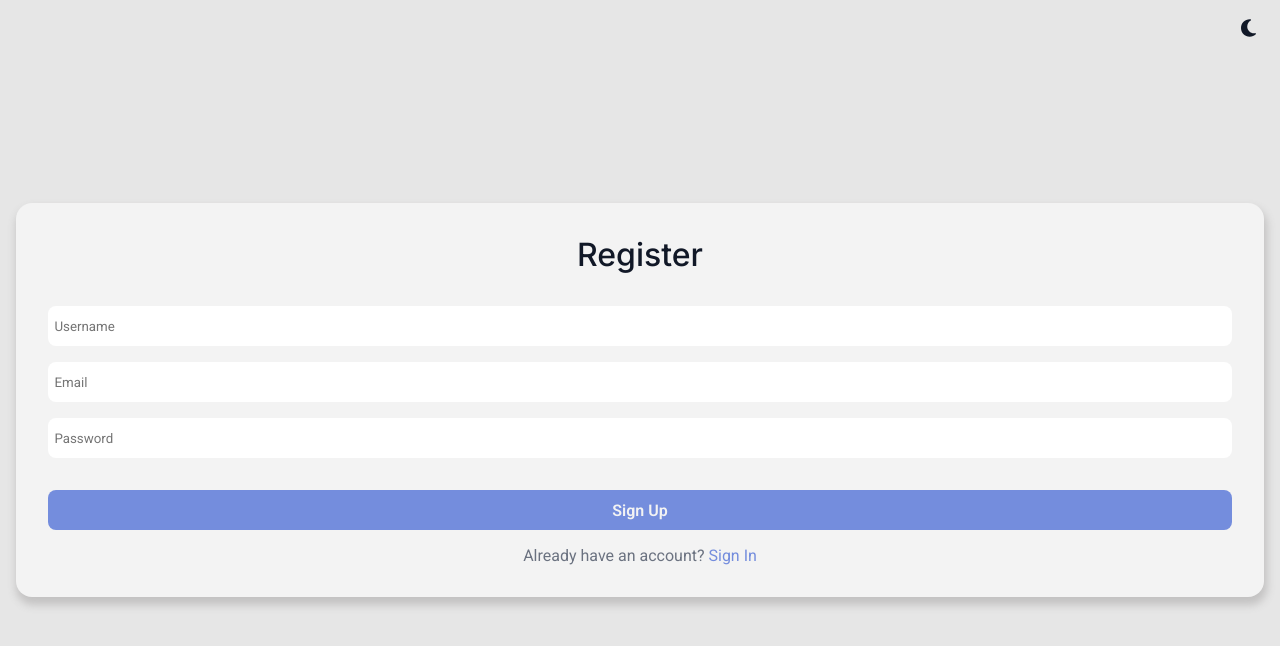
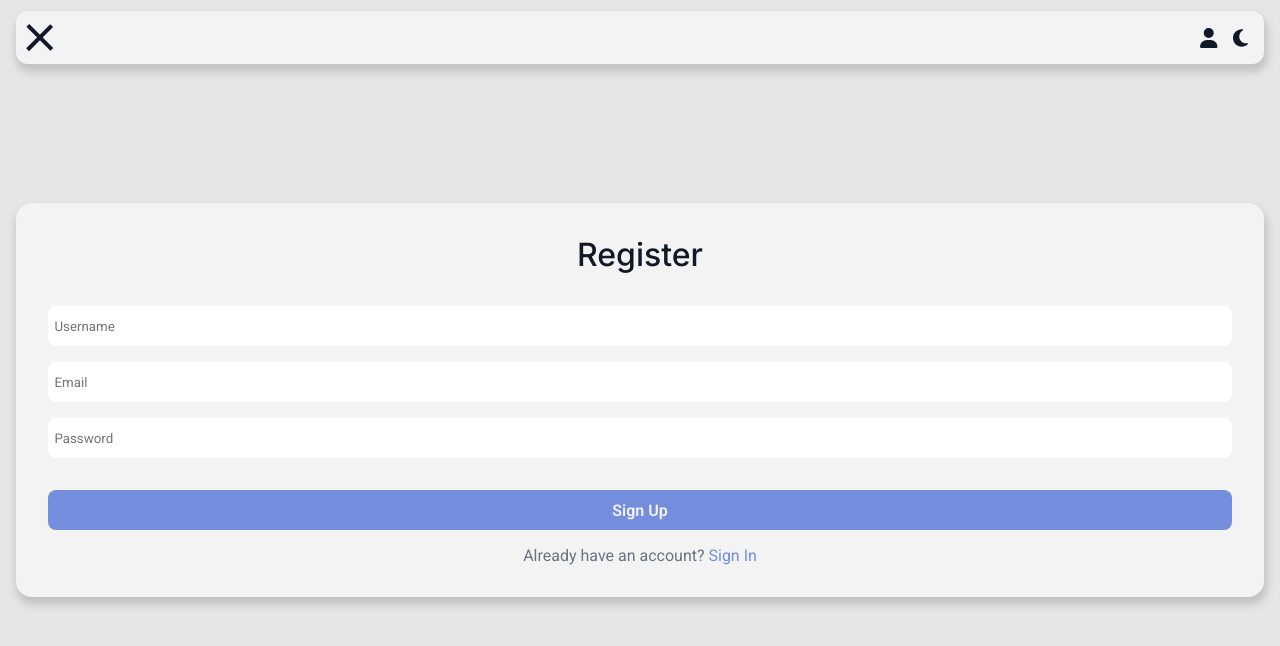
Before and after one commit to defreitassl/FrontEnd-App-Gestao-Financeira-TS-React-SASS, a React (Vite) app: page /register in a window 1280 px wide. Shown: the top 646 px of the page. Built offline with nearby package versions, Linux system fonts and the light colour scheme.

Commit message:
Feature: created the navbar

```diff
--- a/src/components/LargeButton.tsx
+++ b/src/components/LargeButton.tsx
@@ -1,12 +1,12 @@
 interface ILargeButton {
     innerText: string
-    loginEvent: Function
+    event: Function
 }
 
-const LargeButton = ({ innerText, loginEvent }: ILargeButton) => {
+const LargeButton = ({ innerText, event }: ILargeButton) => {
 
     return (
-        <button className="large-btn" onClick={() => {loginEvent()}}>
+        <button className="large-btn" onClick={() => {event()}}>
             <p className="large-btn-text">{innerText}</p>
         </button>
     )
--- a/src/pages/Dashboard.tsx
+++ b/src/pages/Dashboard.tsx
@@ -1,5 +1,4 @@
 import { Container, MainText, DashboardStats, LargeButton, SubText, RecentTransactions } from "../components"
-
 
 
 const DashboardPage = () => {
@@ -8,7 +7,7 @@ const DashboardPage = () => {
         <Container>
             <MainText text="Dashboard" alignLeft={true}/>
             <DashboardStats/>
-            <LargeButton innerText="New Transaction"/>
+            <LargeButton innerText="New Transaction" event={()=>{}}/>
             <div className="recent-transactions-area">
                 <SubText text="Recent Transactions"/>
                 <RecentTransactions/>
--- a/src/pages/Layout.tsx
+++ b/src/pages/Layout.tsx
@@ -1,7 +1,7 @@
 import { Outlet } from "react-router-dom"
 import { useTheme } from "../hooks"
 import { FontAwesomeIcon } from "@fortawesome/react-fontawesome"
-import { faSun, faMoon } from "@fortawesome/free-solid-svg-icons"
+import { faSun, faMoon, faUser } from "@fortawesome/free-solid-svg-icons"
 
 const PageLayout = () => {
 
@@ -10,7 +10,17 @@ const PageLayout = () => {
     return (
         <>
             <header>
-                <div className="toggle-theme-container">
+                <nav>
+                    <div className="sandwich-menu show-menu"
+                    onClick={() => {document.querySelector('.sandwich-menu')!.classList.toggle('show-menu')}}>
+                        <span className="span-1"></span>
+                        <span className="span-2"></span>
+                        <span className="span-3"></span>
+                    </div>
+                    <div className="right-justified-actions">
+                        <button className="profile-button">
+                            <FontAwesomeIcon icon={faUser}/>
+                        </button>
                         <button className="toggle-theme-button"
                             onClick={() => toggleTheme()}
                         >
@@ -22,6 +32,7 @@ const PageLayout = () => {
                             />
                         </button>
                     </div>
+                </nav>
             </header>
             <main>
                 {<Outlet/>}
--- a/src/pages/Login.tsx
+++ b/src/pages/Login.tsx
@@ -34,7 +34,7 @@ const LoginPage = () => {
         localStorage.setItem('token', response.token)
         setEmail("")
         setPassword("")
-        navigate("/dashboard")
+        navigate("/dashboard", { replace: true })
     }
 
     return (
@@ -57,7 +57,7 @@ const LoginPage = () => {
             <div className="form-actions">
                 <LargeButton
                     innerText="Sign In"
-                    loginEvent={handleLogin}
+                    event={handleLogin}
                 />
                 <LoginFooter link="/register"
                     message="Don't have an account?"
--- a/src/pages/Register.tsx
+++ b/src/pages/Register.tsx
@@ -6,19 +6,39 @@ import { MainText,
         Container
 } from "../components"
 import { register } from "../services"
+import { useNavigate } from "react-router-dom"
+import { AuthResponse } from "../types"
+import { useNotification } from "../hooks"
 
 
 const RegisterPage = () => {
+    const navigate = useNavigate()
     const [username, setUsername] = useState("")
     const [email, setEmail] = useState("")
     const [password, setPassword] = useState("")
 
+    const { showNotification } = useNotification()
+
     const handleRegister = async () => {
+
+        const response: AuthResponse | undefined
+        = await register(username, email, password)
+
+        if (!response) {
+            showNotification("Something went wrong", "error")
+            return
+        }
+        if (!response.token) {
+            showNotification(response.message, response.error)
+            return
+        }
+
+        showNotification(response.message, response.error)
+        localStorage.setItem('token', response.token)
         setUsername("")
         setEmail("")
         setPassword("")
-        const response = await register(username, email, password)
-        console.log(response)
+        navigate("/dashboard", { replace: true })
     }
 
     return (
@@ -45,7 +65,7 @@ const RegisterPage = () => {
                 />
             </div>
             <div className="form-actions">
-                <LargeButton innerText="Sign Up" loginEvent={handleRegister}/>
+                <LargeButton innerText="Sign Up" event={handleRegister}/>
                 <LoginFooter link="/login"
                     message="Already have an account?"
                     linkWord="Sign In"
--- a/src/styles/css/styles.css
+++ b/src/styles/css/styles.css
@@ -31,17 +31,73 @@
 }
 
 header {
-  padding: 1rem 1.5rem;
+  padding: 0.7rem 1rem 0rem;
   position: fixed;
   top: 0;
   right: 0;
   width: 100%;
-  height: 3.5rem;
+  height: 4rem;
   display: flex;
-  justify-content: flex-end;
+  justify-content: center;
   align-items: center;
 }
-header .toggle-theme-button {
+
+nav {
+  padding: 0.3rem 1rem;
+  display: flex;
+  justify-content: space-between;
+  align-items: center;
+  width: 100%;
+  height: 100%;
+  border-radius: 12px;
+  background-color: var(--color-bg-secundary);
+  box-shadow: 0.1rem 0.4rem 0.5rem 0.1rem var(--color-box-shadow);
+}
+
+.sandwich-menu {
+  height: 100%;
+  width: 3rem;
+  display: flex;
+  flex-direction: column;
+  justify-content: center;
+  gap: 0.3rem;
+  cursor: pointer;
+  transition: 0.3s ease;
+}
+.sandwich-menu span {
+  height: 10%;
+  width: 70%;
+  background-color: var(--color-text-primary);
+  transition: 0.3s ease;
+}
+.sandwich-menu.show-menu .span-1 {
+  transform: rotate(45deg) translateY(13px);
+}
+.sandwich-menu.show-menu .span-2 {
+  opacity: 0;
+}
+.sandwich-menu.show-menu .span-3 {
+  transform: rotate(-45deg) translateY(-13px);
+}
+
+.right-justified-actions {
+  display: flex;
+  justify-content: center;
+  gap: 1rem;
+}
+
+.profile-button {
+  background: none;
+  border: none;
+  cursor: pointer;
+  font-size: 1.25rem;
+  color: var(--color-text-primary);
+  display: flex;
+  justify-content: center;
+  align-items: center;
+}
+
+.toggle-theme-button {
   background: none;
   border: none;
   cursor: pointer;
@@ -93,6 +149,24 @@ header .toggle-theme-button {
   background-color: var(--color-outflow);
 }
 
+@media (max-width: 425px) {
+  .notification-box {
+    padding: 1rem 1.5rem;
+    max-width: 80%;
+  }
+  .notification-box .notification-message {
+    font-size: 0.8rem;
+  }
+}
+@media (max-width: 470px) {
+  .notification-box {
+    padding: 1.5rem;
+    max-width: 80%;
+  }
+  .notification-box .notification-message {
+    font-size: 0.8rem;
+  }
+}
 .main-title {
   display: flex;
   justify-content: center;
--- a/src/styles/scss/components/_header.scss
+++ b/src/styles/scss/components/_header.scss
@@ -1,13 +1,79 @@
+@use "../utils/variables" as v;
+
 header {
-    padding: 1rem 1.5rem;
+    padding: 0.7rem 1rem 0rem;
     position: fixed;
     top: 0;
     right: 0;
     width: 100%;
-    height: 3.5rem;
+    height: 4rem;
     display: flex;
-    justify-content: flex-end;
+    justify-content: center;
     align-items: center;
+}
+
+nav {
+    padding: 0.3rem 1rem;
+    display: flex;
+    justify-content: space-between;
+    align-items: center;
+    width: 100%;
+    height: 100%;
+    border-radius: 12px;
+    background-color: var(--color-bg-secundary);
+    box-shadow: 0.1rem 0.4rem 0.5rem 0.1rem var(--color-box-shadow);
+}
+
+.sandwich-menu {
+    height: 100%;
+    width: 3rem;
+
+    display: flex;
+    flex-direction: column;
+    justify-content: center;
+    gap: 0.3rem;
+
+    cursor: pointer;
+    transition: 0.3s ease;
+
+    span {
+        height: 10%;
+        width: 70%;
+        background-color: var(--color-text-primary);
+        transition: 0.3s ease;
+    }
+
+    &.show-menu {
+        .span-1{
+            transform: rotate(45deg) translateY(13px);
+        }
+        .span-2{
+            opacity: 0;
+        }
+        .span-3{
+            transform: rotate(-45deg) translateY(-13px);
+        }
+
+    }
+}
+
+.right-justified-actions {
+    display: flex;
+    justify-content: center;
+    gap: 1rem;
+}
+
+.profile-button {
+    background: none;
+    border: none;
+    cursor: pointer;
+    font-size: 1.25rem;
+    color: var(--color-text-primary);
+
+    display: flex;
+    justify-content: center;
+    align-items: center;
+}
 
 .toggle-theme-button {
     background: none;
@@ -20,4 +86,3 @@ header {
     justify-content: center;
     align-items: center;
 }
-}
--- a/src/styles/scss/main.scss
+++ b/src/styles/scss/main.scss
@@ -1,7 +1,7 @@
 @use "./utils/light-theme";
 @use "./utils/dark-theme";
 @use "./components/header";
-@use "./components/responseBox";
+@use "./components/notification";
 @use "./layout/container";
 @use "./layout/dashboard";
 @use "./utils/variables" as v;
```
Also changed, not shown: src/styles/scss/components/_notification.scss (renamed from src/styles/scss/components/_responseBox.scss, +22 -0 lines), 1 other file (tests, documents, lock files or other folders). Lines whose indentation alone changed are shown as unchanged.
